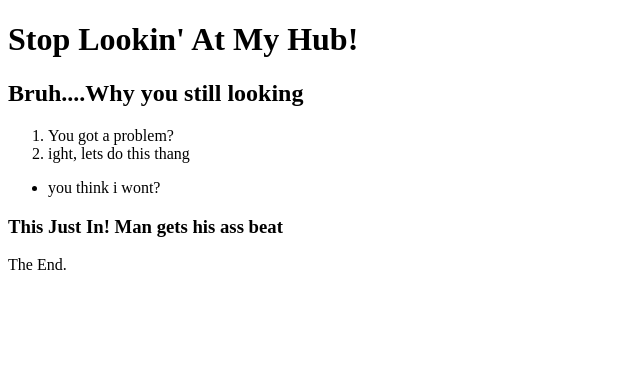
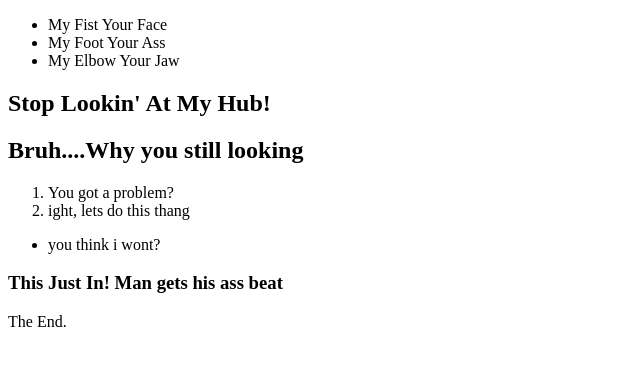
Before and after one commit to McCrackenA/McCrackenA.github.io, a plain HTML site: page index.html in a window 1280 px wide. Shown: the whole page, without its empty margins (0-640 px from the left). Drawn offline with Linux system fonts and the light colour scheme.

Commit message:
Update index.html

```diff
--- a/index.html
+++ b/index.html
@@ -4,6 +4,12 @@
     <title>Get Out My Hub</title>
   </head>
   <body>
+  <nav>
+    <ul>
+      <li>My Fist Your Face</li>
+      <li>My Foot Your Ass</li>
+      <li>My Elbow Your Jaw</li>
+    </ul>
     <main>
       <h1>Stop Lookin' At My Hub!</h1>
       <h2>Bruh....Why you still looking</h2>
```
